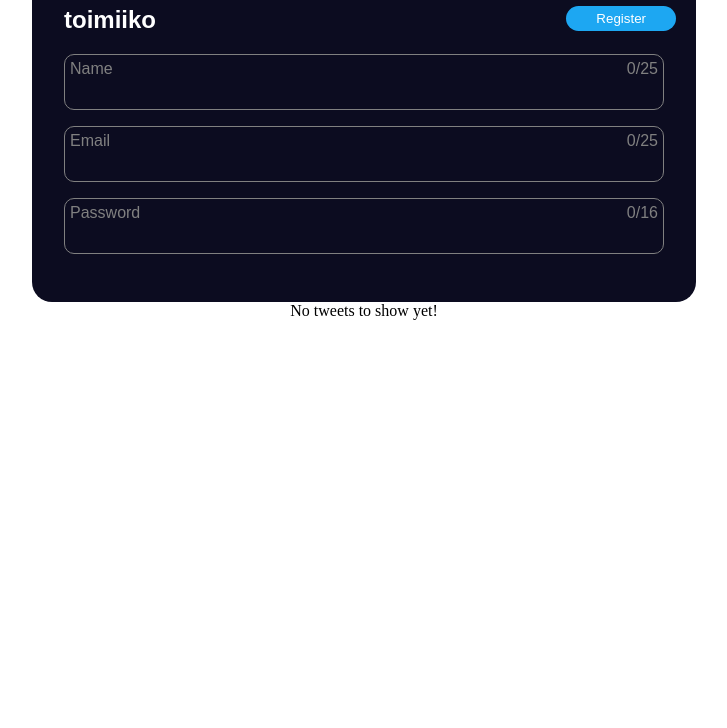
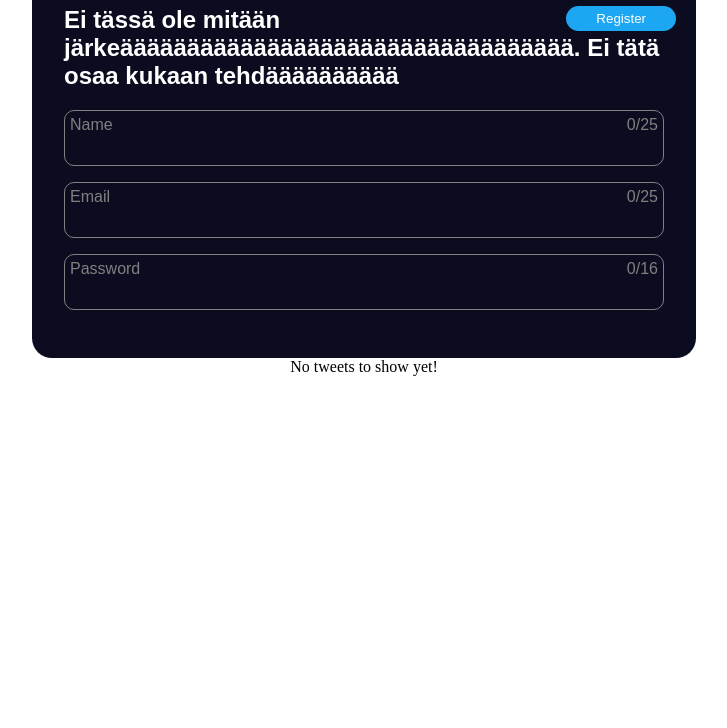
Before and after one commit to Nele83/harjoitus-5, a plain HTML site: page Twitter clone/index.html in a window 1280 px wide. Shown: the part 72-800 px from the top of the page, without its empty margins (276-1003 px from the left). Drawn offline with nearby package versions, Linux system fonts and the light colour scheme.

Commit message:
Jos taa nyt toimii niin se on iha vitun jees

```diff
--- a/Twitter clone/index.html
+++ b/Twitter clone/index.html
@@ -17,7 +17,7 @@
                 <i class="fab fa-twitter fa-lg fa-fw"></i>
                 <div class="register" v-if="!registered">
                     <button form="register_user" type="submit">Register</button>
-                    <h2>toimiiko</h2>
+                    <h2>Ei tässä ole mitään järkeääääääääääääääääääääääääääääääääää. Ei tätä osaa kukaan tehdääääääääää</h2>
                    <form id="register_user" action="" v-on:submit.prevent="registerAccount">
 
                         <div class="form_group">
```
